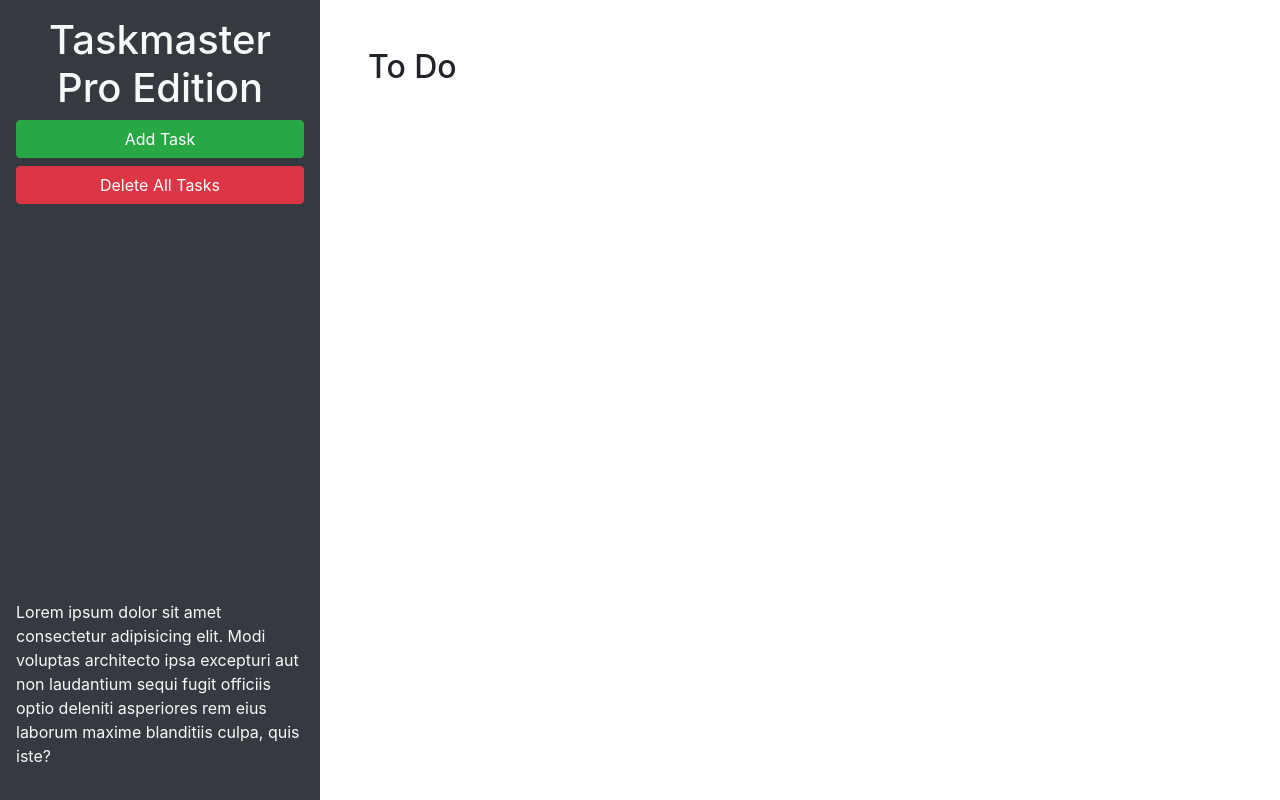
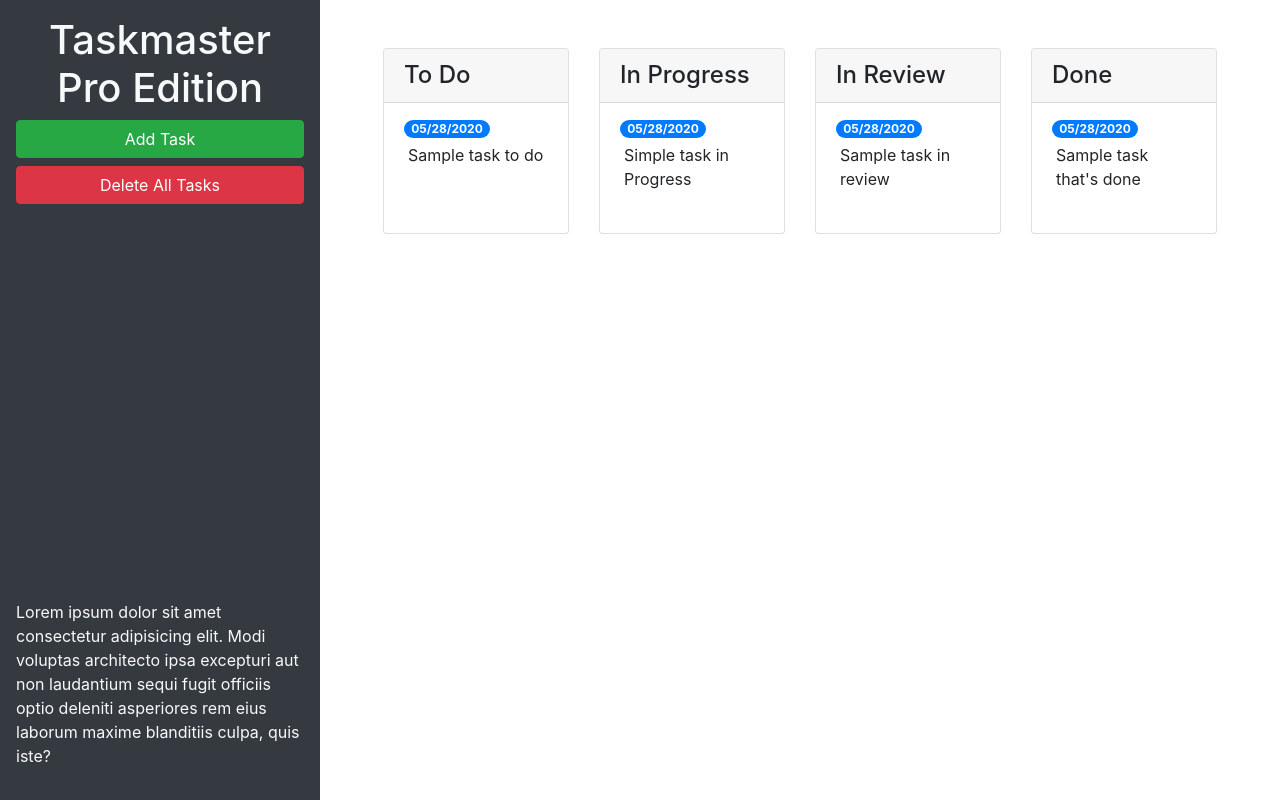
Before and after one commit to DXHASE/taskmaster-starter, a plain HTML site: page index.html in a window 1280 px wide. Drawn offline with nearby package versions, Linux system fonts and the light colour scheme.

Commit message:
Added Bootstrap to modal

```diff
--- a/index.html
+++ b/index.html
@@ -24,9 +24,63 @@
       </p>
     </header>
     <main class="col-12 col-lg-9">
-      <div class="m-5">
-        <h2>To Do</h2>
-        <ul id="list-toDo" class="list-group"> </ul>
+      <div class="m-5 row justify-content-around">
+        <div class="col-12 col-md-6 col-xl-3 mb-3">
+          <div class = "card">
+            <h4 class = "card-header">
+              To Do
+            </h4>
+            <ul id="list-toDo" class="list-group list-group-flush">
+              <li class = "list-group-item">
+                <span class="badge badge-primary badge-pill">05/28/2020</span>
+                <p class="m-1">Sample task to do</p>
+              </li>
+            </ul>
+          </div>
+      </div>
+      <div class="col-12 col-md-6 col-xl-3 mb-3">
+        <div class = "card">
+          <h4 class = "card-header">
+            In Progress
+          </h4>
+          <ul id="list-inProgress" class="list-group list-group-flush">
+            <li class="list-group-item">
+              <span class ="badge badge-primary badge-pill">05/28/2020</span>
+              <p class = "m-1">Simple task in Progress</p>
+            </li>
+          </ul>
+        </div>
+      </div>
+        <!-- in progress end -->
+        <!-- in review start -->
+        <div class="col-12 col-md-6 col-xl-3 mb-3">
+          <div class = "card">
+            <h4 class = "card-header">
+              In Review
+            </h4>
+            <ul id="list-inReview" class="list-group list-group-flush">
+              <li class="list-group-item">
+                <span class="badge badge-primary badge-pill">05/28/2020</span>
+                <p class="m-1">Sample task in review</p>
+              </li>
+            </ul>
+          </div>
+        </div>
+          <!-- in review end -->
+  <!-- done start -->
+        <div class="col-12 col-md-6 col-xl-3 mb-3">
+          <div class = "card">
+            <h4 class = "card-header">
+              Done
+            </h4>
+            <ul id="list-done" class="list-group list-group-flush">
+              <li class="list-group-item">
+                <span class="badge badge-primary badge-pill">05/28/2020</span>
+                <p class="m-1">Sample task that's done</p>
+              </li>
+            </ul>
+          </div>
+        </div>
       </div>
     </main>
   </div>
@@ -46,11 +100,11 @@
           <form>
             <div class="form-group">
               <label for="modalTaskDescription">Task description</label>
-              <textarea id="modalTaskDescription" rows="3"></textarea>
+              <textarea id="modalTaskDescription" rows="3" class="form-control"></textarea>
             </div>
             <div class="form-group">
               <label for="modalDueDate">Due date</label>
-              <input type="text" id="modalDueDate" placeholder="mm/dd/yyyy" autocomplete="off" />
+              <input type="text" class="form-control" id="modalDueDate" placeholder="mm/dd/yyyy" autocomplete="off" />
             </div>
           </form>
         </div>
```
